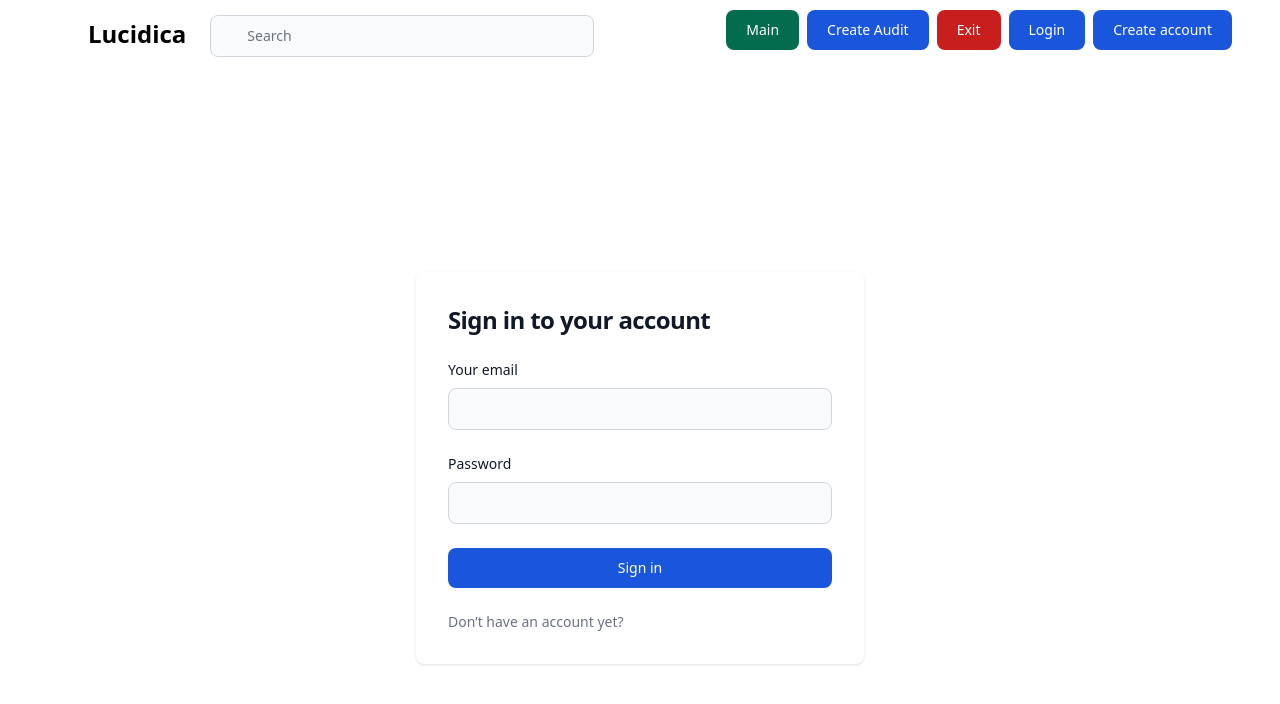
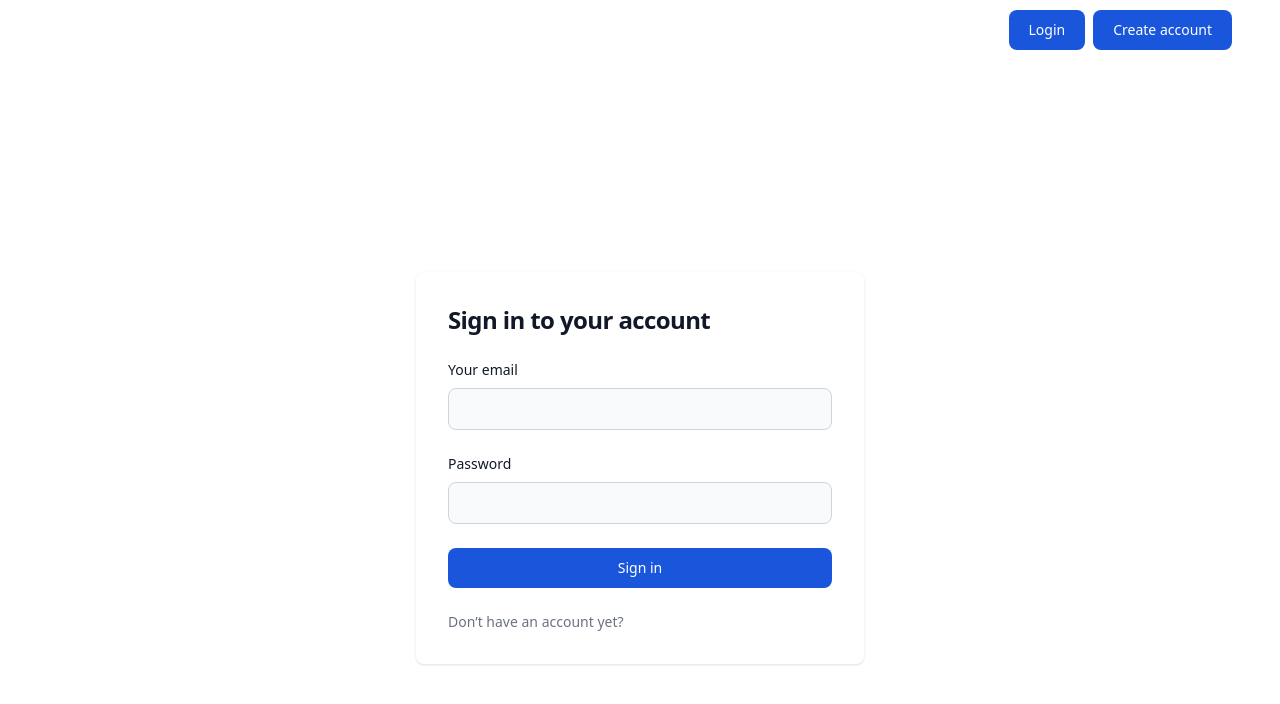
Before and after one commit to microna/audit-dashboard, a React (Create React App) app in the folder front/: page /login in a window 1280 px wide. Shown: the top 704 px of the page. Built offline with nearby package versions, Linux system fonts and the light colour scheme.

Commit message:
implement auth login and logout for frontend

```diff
--- a/front/src/components/Header.jsx
+++ b/front/src/components/Header.jsx
@@ -1,188 +1,75 @@
-import { Link } from "react-router-dom";
+import { Link, useNavigate } from 'react-router-dom';
+import { useMyContext } from '../state/StateProvider';
 
 export const Header = () => {
+   const { state, dispatch } = useMyContext();
+   const navigate = useNavigate();
+   console.log('Header', state.user);
+
+   const onClickLogout = async () => {
+      await dispatch({ type: 'USER', payload: null });
+      navigate('/login');
+   };
+
+   const userData = state.user?.userData;
    return (
-    <header className="antialiased">
-      <nav className="bg-white border-gray-200 px-4 lg:px-6 py-2.5 dark:bg-gray-800">
-        <div className="flex flex-wrap justify-between items-center">
-          <div className="flex justify-start items-center">
+      <header className='antialiased'>
+         <nav className='bg-white border-gray-200 px-4 lg:px-6 py-2.5 dark:bg-gray-800'>
+            <div className='flex flex-wrap justify-end items-center'>
+               <div className='flex items-center lg:order-2'>
+                  {userData ? (
+                     <>
+                        <p className='pr-4 font-medium'>{userData.email}</p>
+                        <Link to='/'>
                            <button
-              id="toggleSidebar"
-              aria-expanded="true"
-              aria-controls="sidebar"
-              className="hidden p-2 mr-3 text-gray-600 rounded cursor-pointer lg:inline hover:text-gray-900 hover:bg-gray-100 dark:text-gray-400 dark:hover:text-white dark:hover:bg-gray-700"
-            >
-              <svg
-                className="w-5 h-5"
-                aria-hidden="true"
-                xmlns="http://www.w3.org/2000/svg"
-                fill="none"
-                viewBox="0 0 16 12"
-              >
-                {" "}
-                <path
-                  strokeLinecap="currentColor"
-                  strokeLinecap="round"
-                  strokeLinejoin="round"
-                  strokeWidth="2"
-                  d="M1 1h14M1 6h14M1 11h7"
-                />{" "}
-              </svg>
-            </button>
-            <button
-              aria-expanded="true"
-              aria-controls="sidebar"
-              className="p-2 mr-2 text-gray-600 rounded-lg cursor-pointer lg:hidden hover:text-gray-900 hover:bg-gray-100 focus:bg-gray-100 dark:focus:bg-gray-700 focus:ring-2 focus:ring-gray-100 dark:focus:ring-gray-700 dark:text-gray-400 dark:hover:bg-gray-700 dark:hover:text-white"
-            >
-              <svg
-                className="w-[18px] h-[18px]"
-                aria-hidden="true"
-                xmlns="http://www.w3.org/2000/svg"
-                fill="none"
-                viewBox="0 0 17 14"
-              >
-                <path
-                  strokeLinecap="currentColor"
-                  strokeLinecap="round"
-                  strokeLinejoin="round"
-                  strokeWidth="2"
-                  d="M1 1h15M1 7h15M1 13h15"
-                />
-              </svg>
-              <span className="sr-only">Toggle sidebar</span>
-            </button>
-            <a href="https://lucidica.co.uk" className="flex mr-4">
-              <span className="self-center text-2xl font-semibold whitespace-nowrap dark:text-white">
-                Lucidica
-              </span>
-            </a>
-            <form action="#" method="GET" className="hidden lg:block lg:pl-2">
-              <label htmlFor="topbar-search" className="sr-only">
-                Search
-              </label>
-              <div className="relative mt-1 lg:w-96">
-                <div className="flex absolute inset-y-0 left-0 items-center pl-3 pointer-events-none">
-                  <svg
-                    className="w-4 h-4 text-gray-500 dark:text-gray-400"
-                    aria-hidden="true"
-                    xmlns="http://www.w3.org/2000/svg"
-                    fill="none"
-                    viewBox="0 0 20 20"
-                  >
-                    {" "}
-                    <path
-                      strokeLinecap="currentColor"
-                      strokeLinecap="round"
-                      strokeLinejoin="round"
-                      strokeWidth="2"
-                      d="m19 19-4-4m0-7A7 7 0 1 1 1 8a7 7 0 0 1 14 0Z"
-                    />{" "}
-                  </svg>
-                </div>
-                <input
-                  type="text"
-                  name="email"
-                  id="topbar-search"
-                  className="bg-gray-50 border border-gray-300 text-gray-900 sm:text-sm rounded-lg focus:ring-primary-500 focus:border-primary-500 block w-full pl-9 p-2.5 dark:bg-gray-700 dark:border-gray-600 dark:placeholder-gray-400 dark:text-white dark:focus:ring-primary-500 dark:focus:border-primary-500"
-                  placeholder="Search"
-                />
-              </div>
-            </form>
-          </div>
-          <div className="flex items-center lg:order-2">
-            <button
-              type="button"
-              className="hidden sm:inline-flex items-center justify-center text-white bg-primary-700 hover:bg-primary-800 focus:ring-4 focus:ring-primary-300 font-medium rounded-lg text-xs px-3 py-1.5 mr-2 dark:bg-primary-600 dark:hover:bg-primary-700 focus:outline-none dark:focus:ring-primary-800"
-            >
-              <svg
-                aria-hidden="true"
-                className="mr-1 -ml-1 w-5 h-5"
-                fill="currentColor"
-                viewBox="0 0 20 20"
-                xmlns="http://www.w3.org/2000/svg"
-              >
-                <path
-                  fillRule="evenodd"
-                  d="M10 5a1 1 0 011 1v3h3a1 1 0 110 2h-3v3a1 1 0 11-2 0v-3H6a1 1 0 110-2h3V6a1 1 0 011-1z"
-                  clipRule="evenodd"
-                ></path>
-              </svg>{" "}
-              New Widget
-            </button>
-            <button
-              id="toggleSidebarMobileSearch"
-              type="button"
-              className="p-2 text-gray-500 rounded-lg lg:hidden hover:text-gray-900 hover:bg-gray-100 dark:text-gray-400 dark:hover:bg-gray-700 dark:hover:text-white"
-            >
-              <span className="sr-only">Search</span>
-
-              <svg
-                className="w-4 h-4"
-                aria-hidden="true"
-                xmlns="http://www.w3.org/2000/svg"
-                fill="none"
-                viewBox="0 0 20 20"
-              >
-                <path
-                  strokeLinecap="currentColor"
-                  strokeLinecap="round"
-                  strokeLinejoin="round"
-                  strokeWidth="2"
-                  d="m19 19-4-4m0-7A7 7 0 1 1 1 8a7 7 0 0 1 14 0Z"
-                />
-              </svg>
-            </button>
-
-            <Link to="/">
-              <button
-                className="focus:outline-none text-white bg-green-700 hover:bg-green-800 focus:ring-4 focus:ring-green-300 font-medium rounded-lg text-sm px-5 py-2.5 me-2 mb-2 dark:bg-green-600
-                  dark:hover:bg-green-700 dark:focus:ring-green-800"
+                              className='focus:outline-none text-white bg-green-700 hover:bg-green-800 focus:ring-4 focus:ring-green-300 font-medium rounded-lg text-sm px-5 py-2.5 me-2 mb-2 dark:bg-green-600
+                  dark:hover:bg-green-700 dark:focus:ring-green-800'
                            >
                               Main
                            </button>
                         </Link>
 
                         <div>
-              {/* {isAuth ? ( */}
-              <>
-                <Link to="/add-audit">
+                           <Link to='/add-audit'>
                               <button
-                    className="text-white bg-blue-700 hover:bg-blue-800 focus:ring-4 focus:ring-blue-300 font-medium rounded-lg text-sm px-5 py-2.5 me-2 mb-2 dark:bg-blue-600 dark:hover:bg-blue-700 focus:outline-none dark:focus:ring-blue-800"
-                    variant="contained"
+                                 className='text-white bg-blue-700 hover:bg-blue-800 focus:ring-4 focus:ring-blue-300 font-medium rounded-lg text-sm px-5 py-2.5 me-2 mb-2 dark:bg-blue-600 dark:hover:bg-blue-700 focus:outline-none dark:focus:ring-blue-800'
+                                 variant='contained'
                               >
                                  Create Audit
                               </button>
                            </Link>
                            <button
-                  className="focus:outline-none text-white bg-red-700 hover:bg-red-800 focus:ring-4 focus:ring-red-300 font-medium rounded-lg text-sm px-5 py-2.5 me-2 mb-2 dark:bg-red-600 dark:hover:bg-red-700 dark:focus:ring-red-900"
-                  // onClick={onClickLogout}
-                  variant="contained"
-                  color="error"
+                              className='focus:outline-none text-white bg-red-700 hover:bg-red-800 focus:ring-4 focus:ring-red-300 font-medium rounded-lg text-sm px-5 py-2.5 me-2 mb-2 dark:bg-red-600 dark:hover:bg-red-700 dark:focus:ring-red-900'
+                              onClick={onClickLogout}
+                              variant='contained'
+                              color='error'
                            >
                               Exit
                            </button>
+                        </div>
                      </>
-              {/* ) : ( */}
+                  ) : (
                      <>
-                <Link to="/login">
+                        <>
+                           <Link to='/login'>
                               <button
-                    className="text-white bg-blue-700 hover:bg-blue-800 focus:ring-4 focus:ring-blue-300 font-medium rounded-lg text-sm px-5 py-2.5 me-2 mb-2 dark:bg-blue-600 dark:hover:bg-blue-700 focus:outline-none dark:focus:ring-blue-800"
-                    variant="outlined"
+                                 className='text-white bg-blue-700 hover:bg-blue-800 focus:ring-4 focus:ring-blue-300 font-medium rounded-lg text-sm px-5 py-2.5 me-2 mb-2 dark:bg-blue-600 dark:hover:bg-blue-700 focus:outline-none dark:focus:ring-blue-800'
+                                 variant='outlined'
                               >
                                  Login
                               </button>
                            </Link>
-                <Link to="/register">
+                           <Link to='/register'>
                               <button
-                    className="text-white bg-blue-700 hover:bg-blue-800 focus:ring-4 focus:ring-blue-300 font-medium rounded-lg text-sm px-5 py-2.5 me-2 mb-2 dark:bg-blue-600 dark:hover:bg-blue-700 focus:outline-none dark:focus:ring-blue-800"
-                    variant="contained"
+                                 className='text-white bg-blue-700 hover:bg-blue-800 focus:ring-4 focus:ring-blue-300 font-medium rounded-lg text-sm px-5 py-2.5 me-2 mb-2 dark:bg-blue-600 dark:hover:bg-blue-700 focus:outline-none dark:focus:ring-blue-800'
+                                 variant='contained'
                               >
                                  Create account
                               </button>
                            </Link>
                         </>
-              {/* )} */}
-            </div>
+                     </>
+                  )}
                </div>
             </div>
          </nav>
--- a/front/src/layout/AuthLayout.jsx
+++ b/front/src/layout/AuthLayout.jsx
@@ -1,12 +1,15 @@
-import { Outlet, Navigate } from "react-router-dom";
-import { useMyContext } from "../state/StateProvider";
+import { Outlet, Navigate } from 'react-router-dom';
+import { useMyContext } from '../state/StateProvider';
 
 export const AuthLayout = () => {
-  const { state } = useMyContext();
-  // console.log(state);
-  if (!state.user) {
-    return <Navigate to="/login" replace />;
-  }
+   const { state } = useMyContext();
 
-  return <Outlet />;
+   if (!state.user) {
+      return <Navigate to='/login' replace />;
+   }
+   if (state.user) {
+      return <Navigate to='/' />;
+   }
+
+   return <Outlet />;
 };
```
Also changed, not shown: front/src/page/Login.jsx (+3 -4 lines), front/src/page/home/Home.jsx (+8 -7 lines), front/src/state/StateProvider.jsx (+4 -8 lines). Lines whose indentation alone changed are shown as unchanged.
